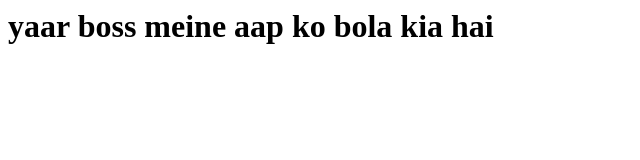
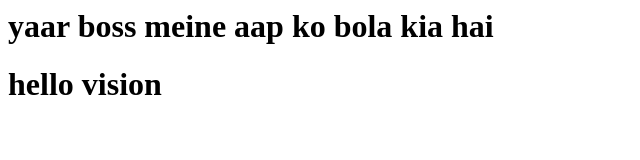
Before and after one commit to AbdullahBawani/myproject, a plain HTML site: page index.html in a window 1280 px wide. Shown: the whole page, without its empty margins (0-640 px from the left). Drawn offline with Linux system fonts and the light colour scheme.

Commit message:
Changes to be committed:

```diff
--- a/index.html
+++ b/index.html
@@ -1 +1,3 @@
 <h1> yaar boss meine aap ko bola kia hai </h1>
+
+<h1>hello vision</h1>
```
Also changed, not shown: about.html (added), index.php.txt (added), styleSheet.css (added), 1 other file.
